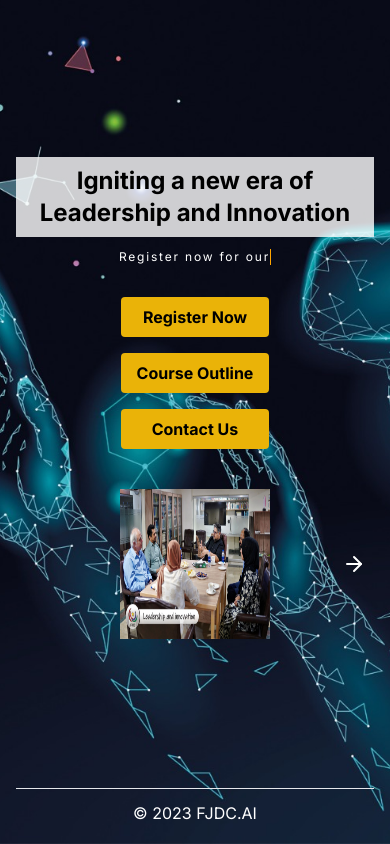
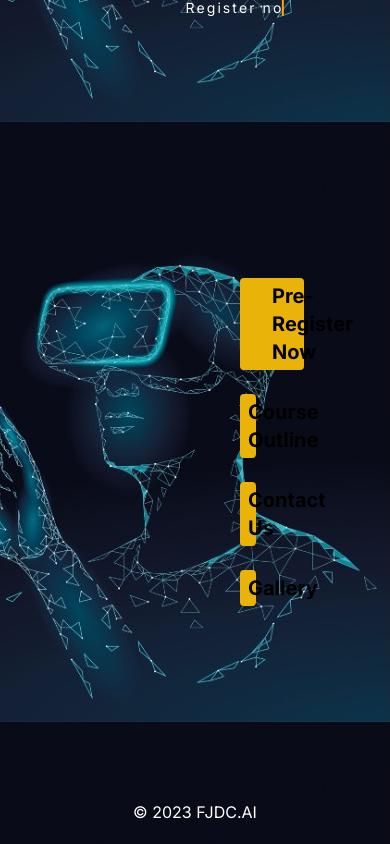
Before and after one commit to DrShahidIslam/FJDC-Landingpage-Nextjs, a Next.js app: page / in a window 390 px wide. Built offline with nearby package versions, Linux system fonts and the light colour scheme.

Commit message:
Gallery added. Marquee effect added

```diff
--- /dev/null
+++ b/src/app/Gallery/page.tsx
@@ -0,0 +1,110 @@
+"use client";
+import React, { useEffect, useState } from "react";
+import c from "../../../public/IMG-20230902-WA0010.jpg";
+import e from "../../../public/IMG-20230902-WA0012.jpg";
+import f from "../../../public/IMG-20230920-WA0013.jpg";
+import g from "../../../public/IMG-20230920-WA0014.jpg";
+import i from "../../../public/IMG-20230920-WA0016.jpg";
+import k from "../../../public/IMG-20230920-WA0018.jpg";
+import l from "../../../public/IMG-20230920-WA0019.jpg";
+import Image from "next/image";
+import { ArrowLeft, ArrowRight } from "lucide-react";
+import fjdc from "../../../public/fjdc.jpg";
+import Link from "next/link";
+
+export default function Gallery() {
+  const images = [e, k, l, g, i, f, c]; // State to hold the images
+  const [currentIndex, setCurrentIndex] = useState(0); // State to hold the current index
+  const [displayCount, setDisplayCount] = useState(1);
+
+  useEffect(() => {
+    function updateDisplayCount() {
+      if (window.innerWidth < 600) {
+        setDisplayCount(1);
+      } else if (window.innerWidth < 900) {
+        setDisplayCount(2);
+      } else {
+        setDisplayCount(4);
+      }
+    }
+
+    window.addEventListener("resize", updateDisplayCount);
+    updateDisplayCount();
+
+    return () => window.removeEventListener("resize", updateDisplayCount);
+  }, []);
+
+  // Function to handle left arrow click
+  const handleLeftClick = () => {
+    setCurrentIndex((currentIndex - 1 + images.length) % images.length);
+  };
+
+  // Function to handle right arrow click
+  const handleRightClick = () => {
+    setCurrentIndex((currentIndex + 1) % images.length);
+  };
+
+  return (
+    <div
+      className="flex flex-col items-center justify-center min-h-screen py-2 md:px-19 px-4"
+      style={{
+        backgroundImage: `url(${fjdc.src})`,
+        backgroundSize: "cover",
+        backgroundPosition: "center",
+      }}
+    >
+      <div className="flex justify-center md:text-5xl lg:text-6xl font-semibold text-4xl text-white">
+        Gallery
+      </div>
+      <div className="relative w-full cursor-pointer flex justify-center items-center mt-8 md:mt-20 max-w-full overflow-hidden">
+        {currentIndex > 0 && (
+          <button
+            className="absolute left-4 md:left-6"
+            onClick={handleLeftClick}
+          >
+            <ArrowLeft color="#ffffff" />
+          </button>
+        )}
+
+        <div
+          className="flex max-w-full justify-center cursor-pointer gap-3 flex-wrap overflow-x-scroll md:overflow-visible"
+          style={{ scrollBehavior: "smooth" }}
+        >
+          {images
+            .slice(currentIndex, currentIndex + displayCount)
+            .map((image, index) => (
+              <div
+                key={index}
+                className="w-[150px] md:w-[300px] h-[150px] md:h-[250px] relative mx-2"
+              >
+                <Image
+                  src={image}
+                  alt="fjdc"
+                  layout="fill"
+                  className="transition-transform duration-500 hover:scale-110"
+                />
+              </div>
+            ))}
+        </div>
+
+        {currentIndex < images.length - displayCount && (
+          <button
+            className="absolute right-4 md:right-6"
+            onClick={handleRightClick}
+          >
+            <ArrowRight color="#ffffff" />
+          </button>
+        )}
+      </div>
+      <button className='p-2 text-sm md:text-base lg:text-lg hover:scale-105 rounded-lg font-bold mt-10 md:mt-15 lg:mt-20'
+      style={{
+        backgroundColor: "rgba(255, 255, 255, 0.8)",
+        color: "black",
+      }}>
+        <Link href='/'>
+          Home
+        </Link>
+      </button>
+    </div>
+  );
+}
--- a/src/app/globals.css
+++ b/src/app/globals.css
@@ -2,39 +2,47 @@
 @tailwind components;
 @tailwind utilities;
 
-:root {
-  --foreground-rgb: 0, 0, 0;
-  --background-start-rgb: 214, 219, 220;
-  --background-end-rgb: 255, 255, 255;
+.typing-effect {
+  border-right: .15em solid orange; /* The typewriter cursor */
+  margin: 0 auto; /* Gives that scrolling effect as the typing happens */
+  letter-spacing: .15em; /* Adjust as needed */
+  overflow-wrap: break-word; /* Allows the text to break onto next line */
+  animation:
+    typing 3.5s steps(40, end), /* Speed/duration of the typing each step */
+    blink-caret .75s step-end infinite; /* Speed/duration of the cursor blinking */
 }
 
-@media (prefers-color-scheme: dark) {
-  :root {
-    --foreground-rgb: 255, 255, 255;
-    --background-start-rgb: 0, 0, 0;
-    --background-end-rgb: 0, 0, 0;
+@media (max-width: 600px) {
+  .typing-effect {
+    font-size: 14px;
+    white-space: nowrap;
+    overflow-x: hidden;
+    animation:
+      marquee 20s linear infinite;
   }
 }
 
-body {
-  color: rgb(var(--foreground-rgb));
-  background: linear-gradient(
-      to bottom,
-      transparent,
-      rgb(var(--background-end-rgb))
-    )
-    rgb(var(--background-start-rgb));
-}
-@keyframes typing {
-  from { width: 0 }
+@media (min-width: 601px) and (max-width: 1024px) {
+  .typing-effect {
+    font-size: 18px;
+    white-space: nowrap;
+    overflow-x: hidden;
+    animation:
+      marquee 20s linear infinite;
+  }
 }
 
-.typing-effect {
-  overflow: hidden;
-  border-right: .15em solid orange; /* The typewriter cursor */
-  /* white-space: nowrap; Keeps the content on a single line */
-  margin: 0 auto; /* Gives that scrolling effect as the typing happens */
-  letter-spacing: .15em; /* Adjust as needed */
-  animation: typing 3.5s steps(40, end), /* Speed/duration of the typing each step */
-             blink-caret .75s step-end infinite; /* Speed/duration of the cursor blinking */
+@media (min-width: 1025px) {
+  .typing-effect {
+    font-size: 24px;
+    white-space: nowrap;
+    animation:
+      typing 3.5s steps(40, end), /* Speed/duration of the typing each step */
+      blink-caret .75s step-end infinite; /* Speed/duration of the cursor blinking */
+  }
 }
+
+@keyframes marquee {
+  from { text-indent: 100% }
+  to { text-indent: -100% }
+}
--- a/src/app/page.tsx
+++ b/src/app/page.tsx
@@ -1,20 +1,10 @@
 "use client";
 // Import the necessary libraries
-import Head from "next/head";
-import Image from "next/image";
 import { useEffect, useState } from "react";
-import fjdc from "../../public/fjdc.jpg";
-import c from "../../public/IMG-20230902-WA0010.jpg";
-import e from "../../public/IMG-20230902-WA0012.jpg";
-import f from "../../public/IMG-20230920-WA0013.jpg";
-import g from "../../public/IMG-20230920-WA0014.jpg";
-import i from "../../public/IMG-20230920-WA0016.jpg";
-import k from "../../public/IMG-20230920-WA0018.jpg";
-import l from "../../public/IMG-20230920-WA0019.jpg";
-import { ArrowLeft, ArrowRight } from "lucide-react";
+import fjdc from "../../public/fjdcbanner.jpg";
 
 export default function Home() {
-  const textContent = "Register now for our upcoming 3 months program.";
+  const textContent = "Register now for our upcoming 3 months program. Limited seats available on First come First serve basis";
   const [text, setText] = useState("");
 
   useEffect(() => {
@@ -35,135 +25,58 @@ export default function Home() {
   }, []);
 
 
-  const images = [e, k, l, g, i, f, c]; // State to hold the images
-  const [currentIndex, setCurrentIndex] = useState(0); // State to hold the current index
-  const [displayCount, setDisplayCount] = useState(1);
-
-  useEffect(() => {
-    function updateDisplayCount() {
-      if (window.innerWidth < 600) {
-        setDisplayCount(1);
-      } else if (window.innerWidth < 900) {
-        setDisplayCount(2);
-      } else {
-        setDisplayCount(4);
-      }
-    }
-
-    window.addEventListener('resize', updateDisplayCount);
-    updateDisplayCount();
-
-    return () => window.removeEventListener('resize', updateDisplayCount);
-  }, []);
-
-  // Function to handle left arrow click
-  const handleLeftClick = () => {
-    setCurrentIndex((currentIndex - 1 + images.length) % images.length);
-  };
-
-  // Function to handle right arrow click
-  const handleRightClick = () => {
-    setCurrentIndex((currentIndex + 1) % images.length);
-  };
-
   return (
     <div
     className="flex flex-col items-center justify-center min-h-screen py-2 md:px-20 px-4"
     style={{
       backgroundImage: `url(${fjdc.src})`,
-        backgroundSize: "cover",
-        backgroundPosition: "center",
+      backgroundSize: "fill",
+      backgroundPosition: "right center",
     }}
   >
     <main className="flex flex-col items-center justify-center w-full flex-1 text-center">
-        <h1
-          className="text-2xl md:text-5xl mb-3 p-2 font-bold"
-          style={{
-            backgroundColor: "rgba(255, 255, 255, 0.8)",
-            color: "black",
-          }}
-        >
-          Igniting a new era of Leadership and Innovation
-        </h1>
-
+      <div className="flex flex-col md:flex-row md:justify-end w-full">
+        <div className="md:w-1/2 p-4">
+          {/* Empty div for left half of the page */}
+        </div>
+        <div className="mx-52 flex flex-col gap-6 p-4">
+          <div style={{ minHeight: '2em', width: '100%', textAlign: 'center', overflow: 'hidden' }}>
             <p
-          className="mt-12 text-xs sm:text-xs md:text-lg lg:text-2xl typing-effect"
-          style={{ color: "white", wordWrap: "break-word" }}
+              className="mt-12 text-xs sm:text-sm md:text-md lg:text-lg xl:text-xl typing-effect"
+              style={{ color: "white", wordWrap: "break-word", position: 'fixed', top: '0', left: '50%', transform: 'translateX(-50%)' }}
             >
               {text}
             </p>
-
-        <div className="flex flex-col md:flex-row mt-6">
+            </div>
             <a
-            href="https://docs.google.com/forms/d/e/1FAIpQLSdYpU2nMSYKE2-gKKeahQ3ZEaakJgG_nfX3oHsbB9DlonrMMg/viewform"
-            className="mx-4 my-2 md:my-0 bg-yellow-500 hover:bg-orange-400 text-white font-bold py-2 px-4 rounded"
-            style={{
-              color: "black",
-            }}
+              href="https://forms.gle/V2DRjj2ChmLVVkqJ8"
+              className="bg-yellow-500 hover:bg-orange-400 hover:scale-105 font-bold text-xl py-1 px-8 rounded text-black"
             >
-            Register Now
+              Pre-Register Now
             </a>
             <a
               href="https://docs.google.com/document/d/1HwSCgdMPQxNmVN3Y5PxQqLUeNYxxemH-EI8oGpxyyYc/"
-            className="mx-4 my-2 md:my-0 bg-yellow-500 hover:bg-orange-400 text-white font-bold py-2 px-4 rounded"
-            style={{
-              color: "black",
-            }}
+              className="bg-yellow-500 hover:bg-orange-400 hover:scale-105 font-bold text-xl py-1 px-2 rounded"
             >
               Course Outline
             </a>
             <a
               href="/Contact"
-            className="mx-4 my-2 md:my-0 bg-yellow-500 hover:bg-orange-400 text-white font-bold py-2 px-4 rounded"
-            style={{
-              color: "black",
-            }}
+              className="bg-yellow-500 hover:bg-orange-400 hover:scale-105 font-bold text-xl py-1 px-2 rounded"
             >
               Contact Us
             </a>
+            <a
+              href="/Gallery"
+              className="bg-yellow-500 hover:bg-orange-400 hover:scale-105 font-bold text-xl py-1 px-2 rounded"
+            >
+              Gallery
+            </a>
           </div>
-        <div className="relative w-full cursor-pointer flex justify-center items-center mt-8 md:mt-32 max-w-full overflow-hidden">
-      {currentIndex > 0 && (
-        <button
-          className="absolute left-2 md:left-6"
-          onClick={handleLeftClick}
-        >
-          <ArrowLeft color="#ffffff" />
-        </button>
-      )}
-
-      <div
-        className="flex max-w-full justify-center cursor-pointer gap-3 flex-wrap overflow-x-scroll md:overflow-visible"
-        style={{ scrollBehavior: "smooth" }}
-      >
-        {images.slice(currentIndex, currentIndex + displayCount).map((image, index) => (
-          <div
-            key={index}
-            className="w-[150px] md:w-[300px] h-[150px] relative mx-2"
-          >
-            <Image
-              src={image}
-              alt="fjdc"
-              layout="fill"
-              className="transition-transform duration-500 hover:scale-110"
-            />
         </div>
-        ))}
-      </div>
-
-      {currentIndex < images.length - displayCount && (
-        <button
-          className="absolute right-2 md:right-6"
-          onClick={handleRightClick}
-        >
-          <ArrowRight color="#ffffff" />
-        </button>
-      )}
-    </div>
-
       </main>
 
-      <footer className="w-full h-12 md:h-24 border-t text-white border-gray-200 flex justify-center items-center">
+      <footer className="w-full h-12 md:h-24 text-white flex justify-center items-center">
         © 2023 FJDC.AI
       </footer>
     </div>
```
Also changed, not shown: public/fjdcbanner.jpg (added). Lines whose indentation alone changed are shown as unchanged.
